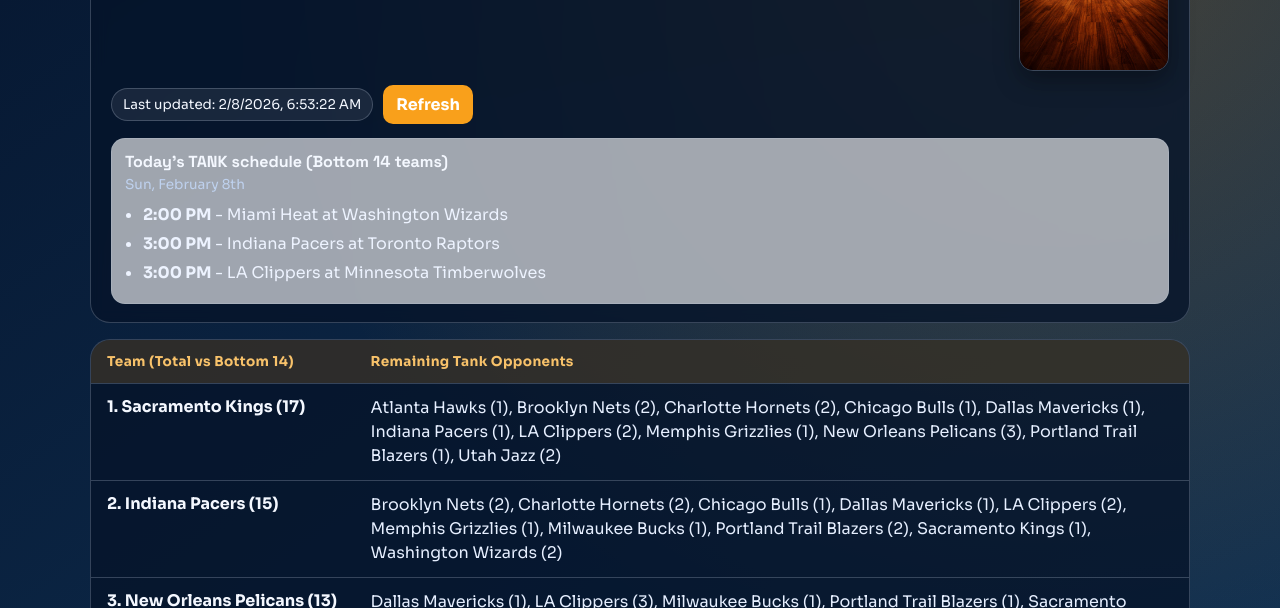
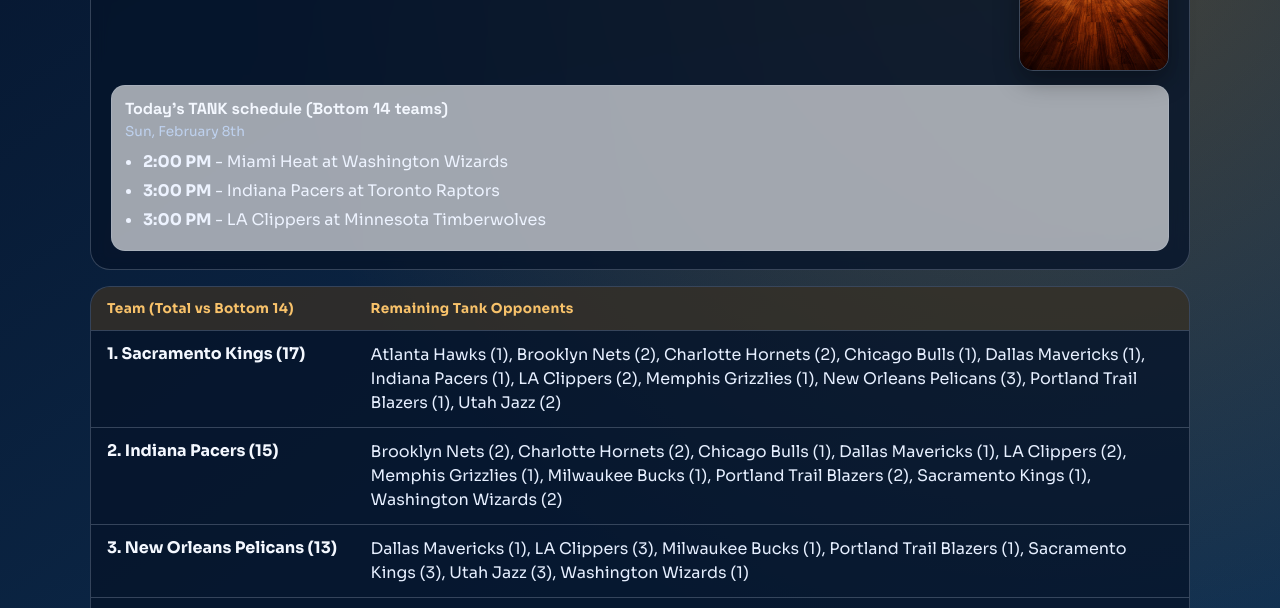
Before and after one commit to gmikenielsen/RaceToTank, a website: page public/index.html in a window 1280 px wide. Shown: the part 192-800 px from the top of the page. Drawn offline with Linux system fonts and the light colour scheme.

Commit message:
chore: remove manual refresh UI and move last-updated to footer status

```diff
--- a/public/app.js
+++ b/public/app.js
@@ -1,13 +1,10 @@
 const DATA_URL = './data/latest.json';
 
 const statusEl = document.getElementById('status');
-const updatedChipEl = document.getElementById('updated-chip');
 const desktopBodyEl = document.getElementById('desktop-body');
 const mobileCardsEl = document.getElementById('mobile-cards');
-const refreshButtonEl = document.getElementById('refresh-btn');
 const todaySubEl = document.getElementById('today-sub');
 const todayListEl = document.getElementById('today-list');
-const refreshStatusChipEl = document.getElementById('refresh-status-chip');
 
 function escapeHtml(value) {
   return String(value)
@@ -85,19 +82,15 @@
   return baseTeam;
 }
 
-function renderRefreshStatus(refreshStatus) {
-  if (!refreshStatusChipEl) return;
+function formatLoadStatus(rowsCount, generatedAt, refreshStatus) {
+  let message = `${rowsCount} teams loaded. Last updated: ${formatTimestamp(generatedAt)}.`;
 
-  const status = refreshStatus && typeof refreshStatus === 'object' ? refreshStatus : {};
-  if (status.source !== 'cached') {
-    refreshStatusChipEl.textContent = '';
-    refreshStatusChipEl.classList.add('hidden');
-    return;
+  if (refreshStatus && refreshStatus.source === 'cached') {
+    const lastLive = refreshStatus.lastLiveGeneratedAt ? formatTimestamp(refreshStatus.lastLiveGeneratedAt) : 'unknown';
+    message += ` Using cached data (last live: ${lastLive}).`;
   }
 
-  const lastLive = status.lastLiveGeneratedAt ? formatTimestamp(status.lastLiveGeneratedAt) : 'unknown';
-  refreshStatusChipEl.textContent = `Using cached data (last live: ${lastLive})`;
-  refreshStatusChipEl.classList.remove('hidden');
+  return message;
 }
 
 function renderTodaySchedule(todaySchedule) {
@@ -130,7 +123,7 @@
     .join('');
 }
 
-function renderRows(rows) {
+function renderRows(rows, payload) {
   desktopBodyEl.innerHTML = '';
   mobileCardsEl.innerHTML = '';
 
@@ -171,7 +164,7 @@
 
   desktopBodyEl.innerHTML = desktopHtml;
   mobileCardsEl.innerHTML = mobileHtml;
-  showStatus(`${rows.length} teams loaded.`);
+  showStatus(formatLoadStatus(rows.length, payload.generatedAt, payload.refreshStatus));
 }
 
 async function loadData() {
@@ -186,21 +179,14 @@
     const payload = await response.json();
     const rows = Array.isArray(payload.rows) ? payload.rows : [];
 
-    updatedChipEl.textContent = `Last updated: ${formatTimestamp(payload.generatedAt)}`;
-    renderRefreshStatus(payload.refreshStatus);
     renderTodaySchedule(payload.todaySchedule);
-    renderRows(rows);
+    renderRows(rows, payload);
   } catch (error) {
     showStatus(`Unable to load data: ${error.message}`, true);
     todaySubEl.textContent = 'Unavailable';
     todayListEl.innerHTML = "<li>Unable to load today's schedule.</li>";
-    renderRefreshStatus(null);
   }
 }
-
-refreshButtonEl.addEventListener('click', () => {
-  loadData();
-});
 
 async function registerServiceWorker() {
   if (!('serviceWorker' in navigator)) return;
--- a/public/index.html
+++ b/public/index.html
@@ -87,49 +87,6 @@
         color: var(--muted);
         font-size: 0.96rem;
       }
-
-      .meta {
-        margin-top: 14px;
-        display: flex;
-        align-items: center;
-        gap: 10px;
-        flex-wrap: wrap;
-      }
-
-      .chip {
-        border: 1px solid var(--line);
-        border-radius: 999px;
-        padding: 7px 11px;
-        background: rgba(255, 255, 255, 0.08);
-        font-size: 0.84rem;
-      }
-
-      .chip-alert {
-        border-color: rgba(249, 160, 27, 0.75);
-        background: rgba(249, 160, 27, 0.16);
-        color: #ffd89c;
-        font-weight: 700;
-      }
-
-      .hidden {
-        display: none;
-      }
-
-      .button {
-        border: 0;
-        border-radius: 10px;
-        background: var(--accent);
-        color: #fff;
-        font: inherit;
-        font-weight: 700;
-        padding: 9px 13px;
-        cursor: pointer;
-      }
-
-      .button:active {
-        transform: translateY(1px);
-      }
-
       .today {
         margin-top: 14px;
         border: 1px solid var(--line);
@@ -261,11 +218,6 @@
           </div>
           <img class="hero-art" src="./assets/tank-watch-hero.jpg" alt="Tank Watch basketball tank artwork" />
         </div>
-        <div class="meta">
-          <span class="chip" id="updated-chip">Last updated: loading...</span>
-          <span class="chip chip-alert hidden" id="refresh-status-chip"></span>
-          <button class="button" id="refresh-btn" type="button">Refresh</button>
-        </div>
         <section class="today">
           <h2 class="today-title">Today’s TANK schedule (Bottom 14 teams)</h2>
           <p class="today-sub" id="today-sub">Loading today’s games...</p>
```
